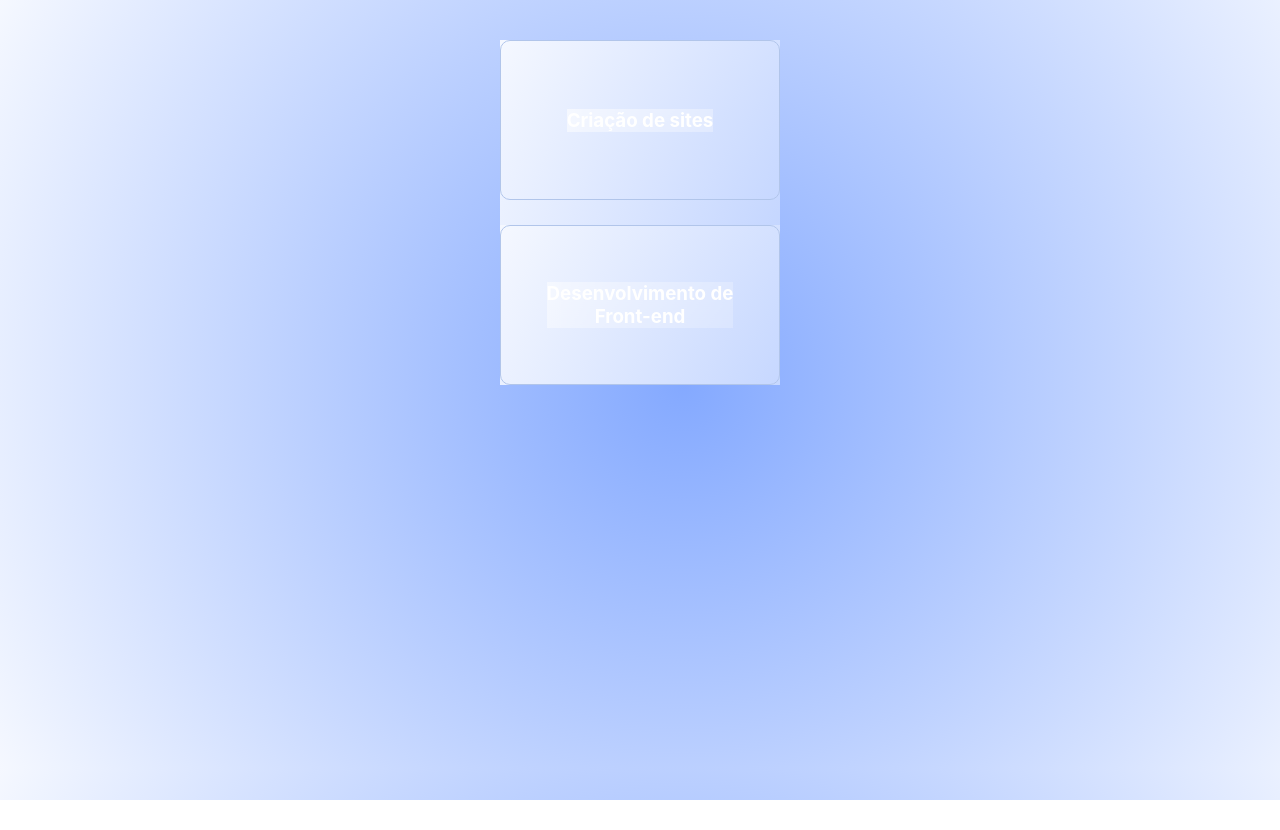
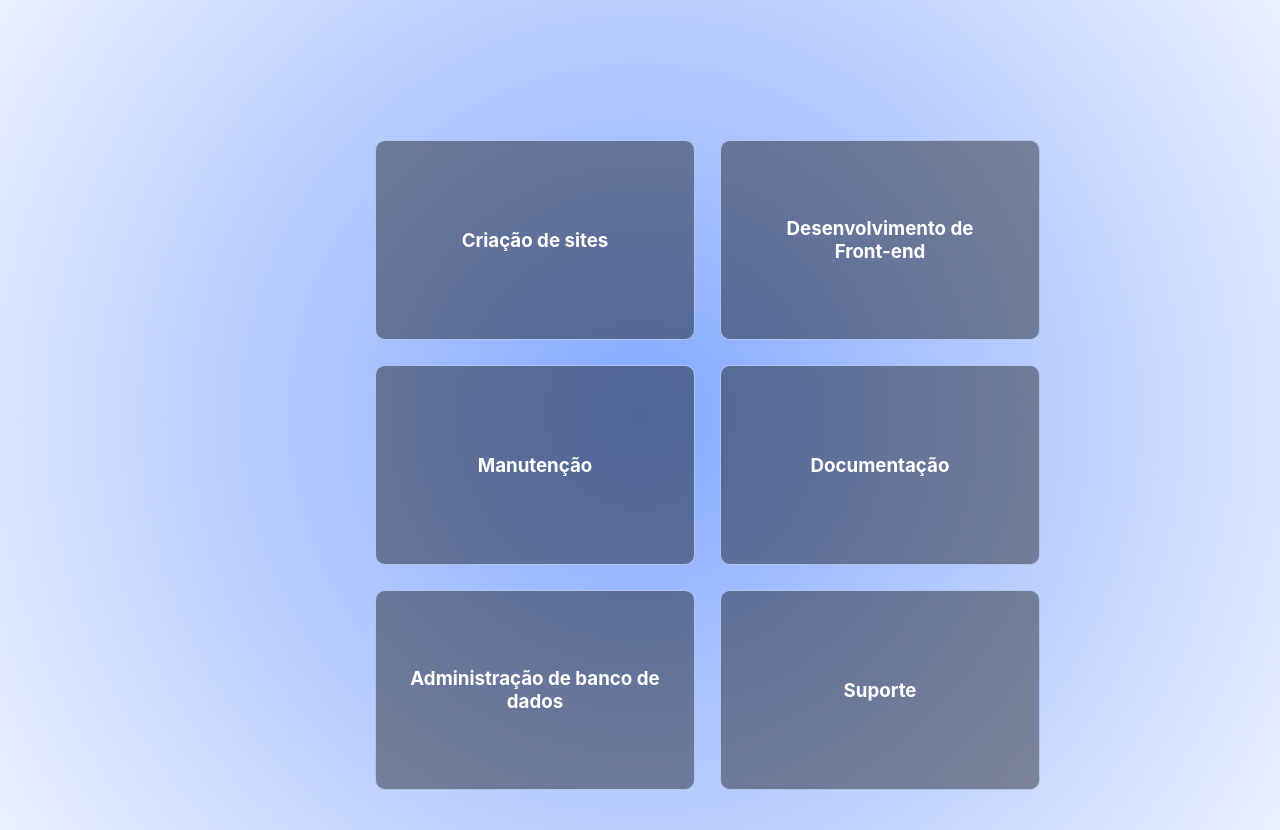
Before and after one commit to kazukiwi/Projeto-AAPM, a plain HTML site: page front-end/serviços.html in a window 1280 px wide. Before the commit the page ends 800 px from the top, so only its background shows below. Drawn offline with Linux system fonts and the light colour scheme.

Commit message:
Completando os cards e melhorando o css dos serviços

```diff
--- a/front-end/css/servicos.css
+++ b/front-end/css/servicos.css
@@ -2,12 +2,19 @@
     margin: 0;
     padding: 0;
     box-sizing: border-box;
+}
+
+/* Fundo */
+body {
     background-image: url('imagens/unnamed.webp');
+    background-size: cover;
+    background-position: center;
 }
 
 /* Container para alinhar os cards */
 .card-container {
     display: flex;
+    justify-content: flex-end;
     justify-content: center;
     align-items: center;
     padding: 40px;
@@ -15,8 +22,8 @@
 
 /* Tamanho do card */
 .flip-card {
-    width: 280px;
-    height: 160px;
+    width: 320px;
+    height: 200px;
     perspective: 1000px;
 }
 
@@ -35,47 +42,42 @@
 }
 
 /* Frente e verso */
-.flip-card-front, .flip-card-back {
+.flip-card-front,
+.flip-card-back {
     position: absolute;
     width: 100%;
     height: 100%;
     border-radius: 10px;
     border: 1px solid #B1C5EA;
-    display: flex right;
+    display: flex;
     justify-content: center;
-    align-items: right;
+    align-items: center;
     backface-visibility: hidden;
-    background: transparent;
-    backdrop-filter: none;
     font-family: "Inter", sans-serif;
+    padding: 15px;
+    text-align: center;
 }
 
 /* Frente */
 .flip-card-front {
-    display: flex;
-    justify-content: center;
-    align-items: center;
-    text-align: center;
     color: #ffffff;
+    background: rgba(0, 0, 0, 0.4);
 }
 
 /* Verso */
 .flip-card-back {
-    display: flex;
-    justify-content: center;
-    align-items: center;
-    background-color: #ffffff;
+    background: rgba(255, 255, 255, 0.9);
+    color: #000;
     transform: rotateY(180deg);
-    color: #ffffff;
-    font-size: 0.95rem;
-    padding: 20px;
-    text-align: center;
-    background: none;
 }
 
+/* GRID */
 .services-grid {
     display: grid;
-    grid-template-columns: repeat(minmax(260px, 1fr));
+    grid-template-columns: repeat(auto-fit, minmax(260px, 1fr));
     gap: 25px;
-    align-content: center;
+    margin-left: auto;
+    margin-right: 200px;
+    margin-top: 100px;
+    grid-template-columns: repeat(2, 1fr);
 }
--- a/front-end/serviços.html
+++ b/front-end/serviços.html
@@ -37,10 +37,60 @@
                             <p>Desenvolvemos sistemas completos, sob medida,
                                 com as tecnologias mais modernas.</p>
                         </div>
-
                     </div>
                 </div>
+                <div class="flip-card">
+                        <div class="flip-card-inner">
+
+                            <div class="flip-card-front">
+                                <h3>Manutenção</h3>
+                            </div>
+
+                            <div class="flip-card-back">
+                                <p>Manutenção dos sites já existentes para
+                                que os mesmo não fiquem desatualizados </p>
+                            </div>
+
+                        </div>
+                    </div>
+
+                <div class="flip-card">
+                    <div class="flip-card-inner">
+                        <div class="flip-card-front">
+                            <h3>Documentação</h3>
+                        </div>
+                        <div class="flip-card-back">
+                            <p>Documentamos os requisitos do site para
+                                melhorar o design do site
+                            </p>
+                        </div>
+                    </div>
+                </div>
+
+                <div class="flip-card">
+                    <div class="flip-card-inner">
+                        <div class="flip-card-front">
+                            <h3>Administração de banco de dados</h3>
+                        </div>
+                        <div class="flip-card-back">
+                            <p>Melhoramos o desempenho do seu site para aparecer melhor no Google.</p>
+                        </div>
+                    </div>
+                </div>
+
+                <div class="flip-card">
+                    <div class="flip-card-inner">
+                        <div class="flip-card-front">
+                            <h3>Suporte</h3>
+                        </div>
+                        <div class="flip-card-back">
+                            <p>O atendimento técnico que mantém os sistemas funcionando e o cliente produtivo.</p>
+                        </div>
+                    </div>
+                </div>
+
             </div>
+        </div>
         </div>
 </body>
 </div>
```
